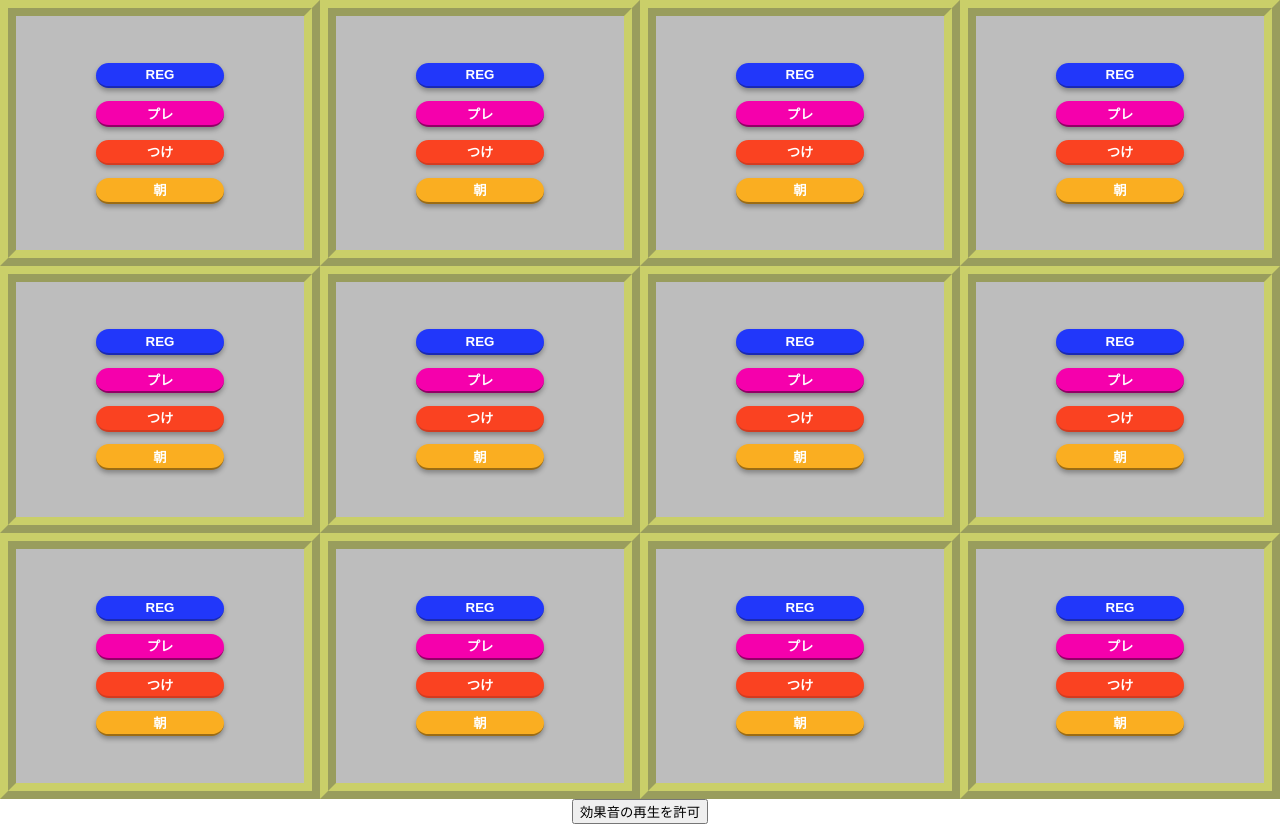
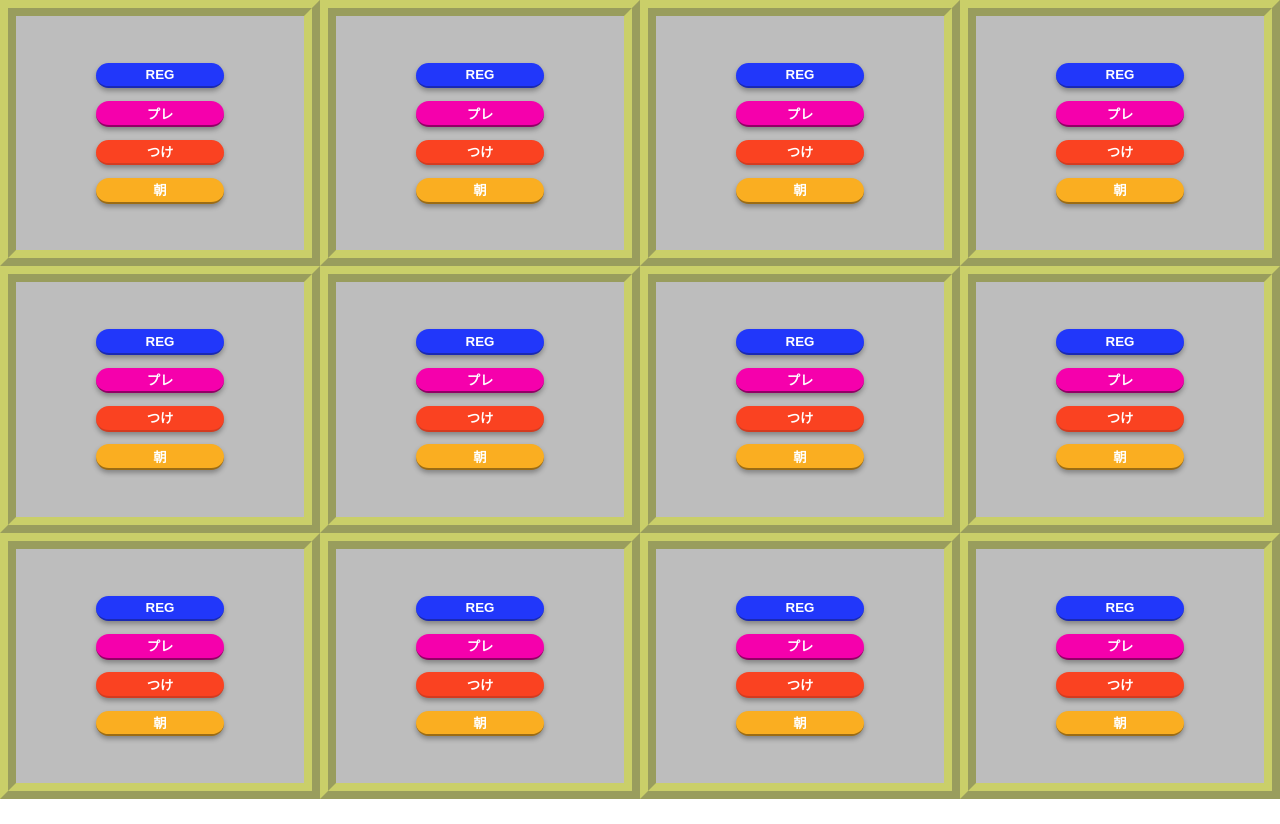
Before and after one commit to M-Y-code/men-timer, a Next.js app: page / in a window 1280 px wide. After the commit the page ends 800 px from the top, so only its background shows below. Built offline with nearby package versions, Linux system fonts and the light colour scheme.

Commit message:
safariで音が再生されない不具合対応1

```diff
--- a/components/Count60.jsx
+++ b/components/Count60.jsx
@@ -1,7 +1,9 @@
 import sound from "../public/sounds/メッセージ表示音2.mp3";
-
 const Count60 = () => {
-  new Audio(sound).play();
+  const Sound = new Audio(sound);
+  Sound.play();
+  Sound.pause();
+  Sound.play();
 };
 
 export default Count60;
--- a/components/End.jsx
+++ b/components/End.jsx
@@ -1,7 +1,10 @@
 import sound from "../public/sounds/警告音1.mp3";
 
 const End = () => {
-  new Audio(sound).play();
+  const Sound = new Audio(sound);
+  Sound.play();
+  Sound.pause();
+  Sound.play();
 };
 
 export default End;
--- a/components/Preload.jsx
+++ /dev/null
@@ -1,17 +0,0 @@
-import Count60 from "./Count60";
-import End from "./End";
-
-const PreLoad = (props) => {
-  return (
-    <button
-      onClick={() => {
-        Count60(0, 0);
-        End(0, 0);
-      }}
-    >
-      効果音の再生を許可
-    </button>
-  );
-};
-
-export default PreLoad;
--- a/pages/index.js
+++ b/pages/index.js
@@ -1,4 +1,3 @@
-import PreLoad from "../components/Preload";
 import ShowBtn from "../components/ShowBtn";
 import styles from "../styles/Index.module.scss";
 
@@ -42,7 +41,6 @@ export default function Home() {
         <div className={styles.ShowBtn}>
           <ShowBtn />
         </div>
-        <PreLoad />
       </div>
     </>
   );
```
